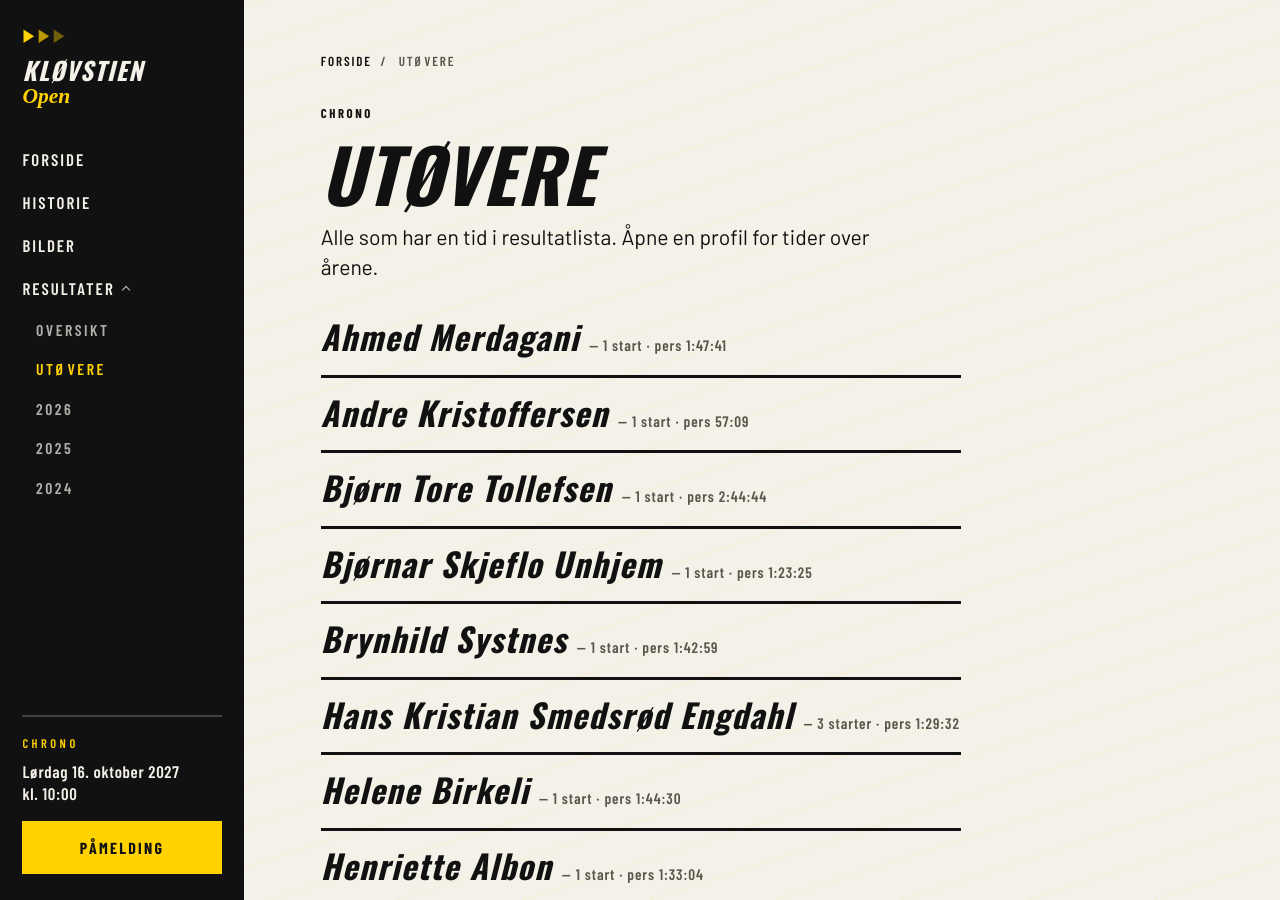
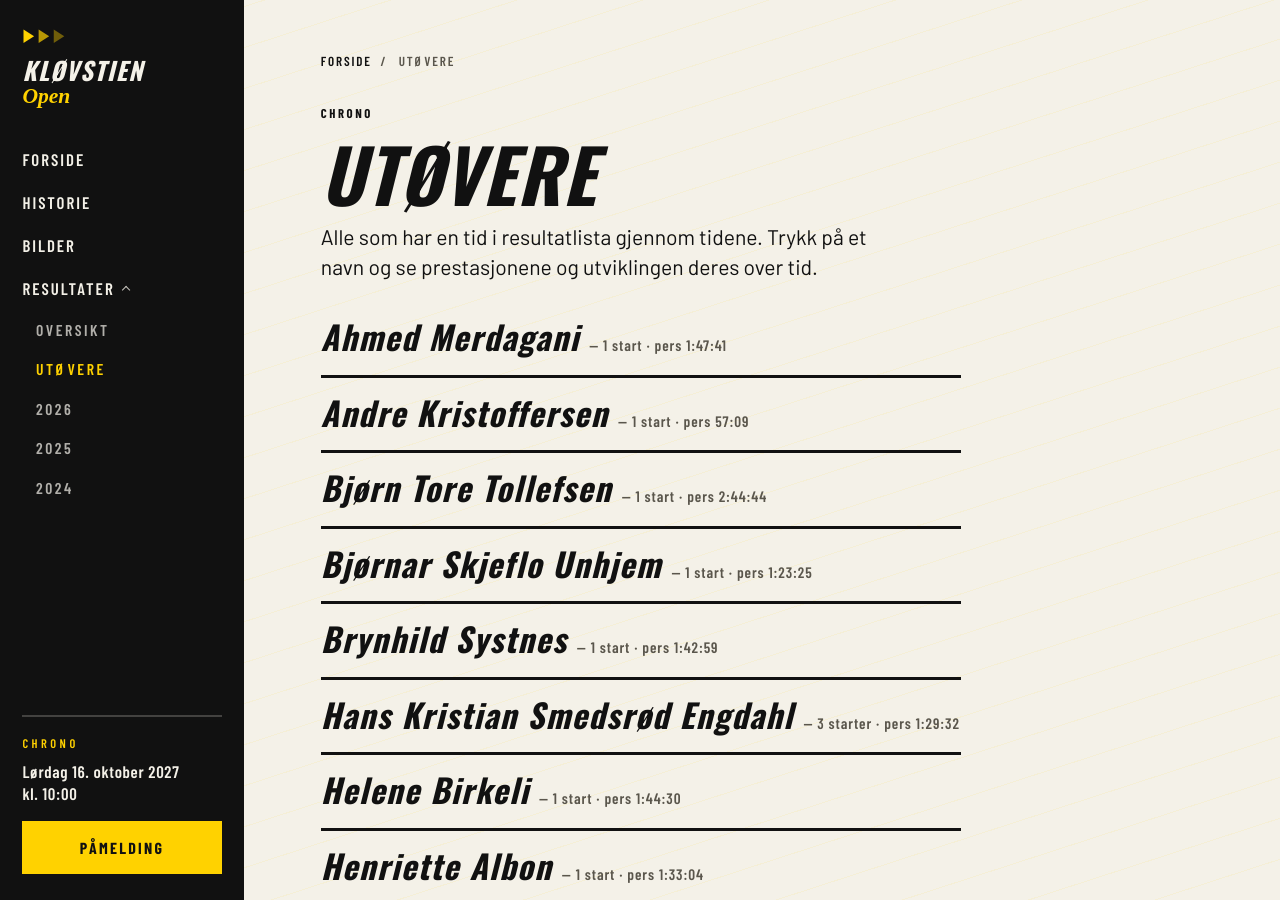
Before and after one commit to hanserino/klovstien, a Jekyll site: the page built from utovere.md, in a window 1280 px wide and 900 px high. Built offline with Jekyll 4.4.1, drawn with Linux system fonts in a browser that asks for light colours; some web fonts are replaced.

Commit message:
Rewrite the athlete index intro to invite opening a profile.
Co-authored-by: Cursor <cursoragent@cursor.com>

```diff
--- a/utovere.md
+++ b/utovere.md
@@ -8,7 +8,7 @@ permalink: /utovere/
 <article class="prose">
   <p class="badge kicker">Chrono</p>
   <h1>Utøvere</h1>
-  <p class="lede">Alle som har en tid i resultatlista. Åpne en profil for tider over årene.</p>
+  <p class="lede">Alle som har en tid i resultatlista gjennom tidene. Trykk på et navn og se prestasjonene og utviklingen deres over tid.</p>
 
   <ul class="year-list utover-list">
     {% assign liste = site.data.utovere %}
```
